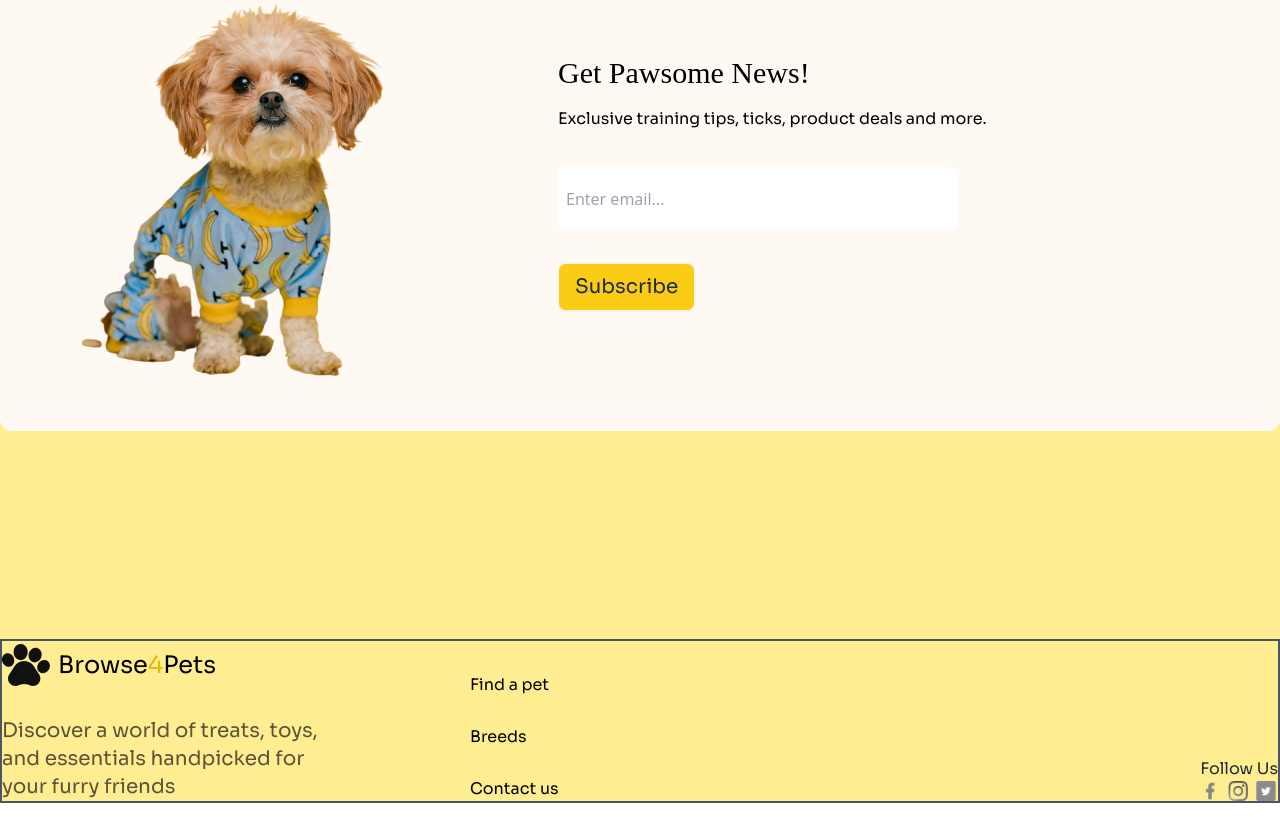
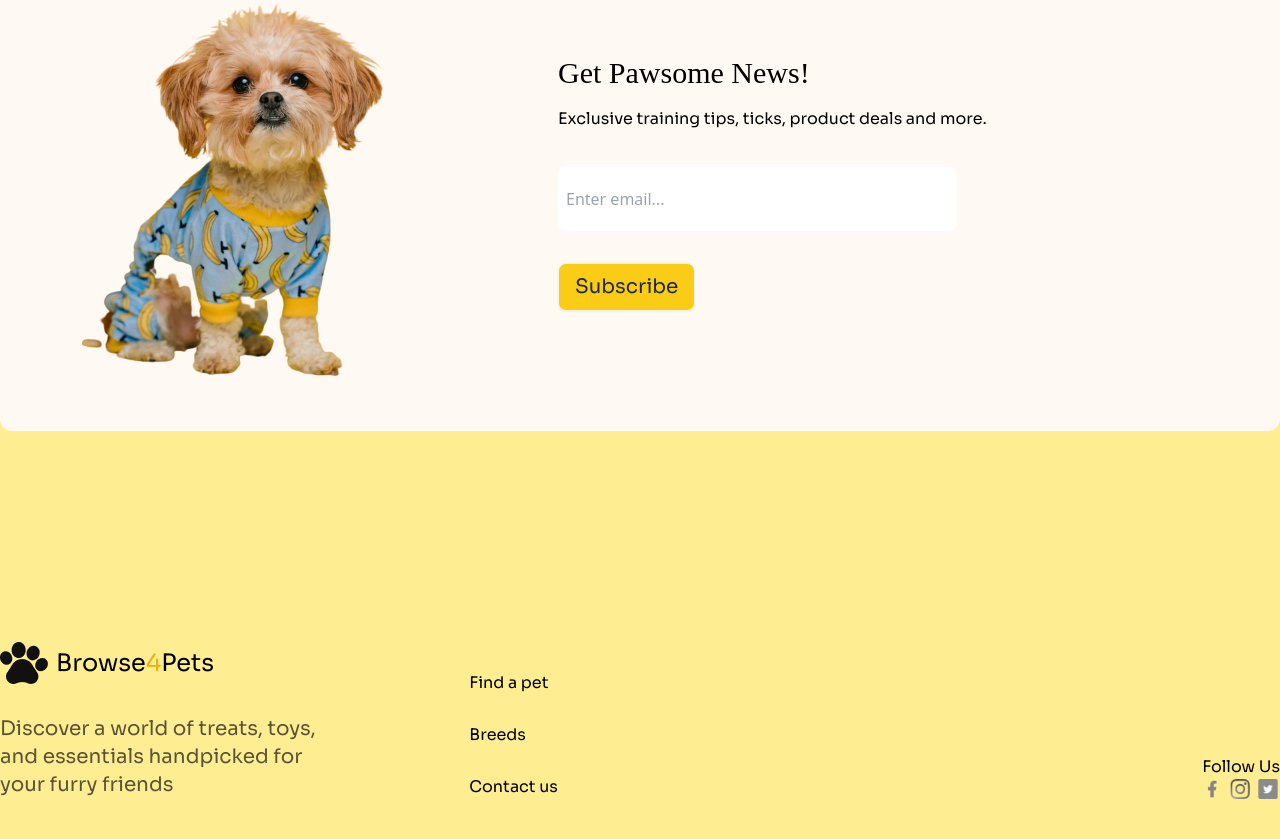
Before and after one commit to MASUDMIAHCS/assignment-3, a plain HTML site: page index.html in a window 1280 px wide. Shown: the part 3377-4216 px from the top of the page. Before the commit the page ends 4180 px from the top, so only its background shows below. Drawn offline with nearby package versions, Linux system fonts and the light colour scheme; a web font is replaced by a local one.

Commit message:
the last part of my assignment

```diff
--- a/index.html
+++ b/index.html
@@ -22,7 +22,7 @@
 }
     </style>
 </head>
-<body>
+<body dark-theme="light">
     <main class="max-w-screen-xl mx-auto">
             <nav>
                 <div class="lg:hidden flex justify-between bg-[#FFF9F4] border-b-2 border-gray-300">
@@ -539,7 +539,7 @@
     </main>
 
     <footer>
-        <div class="mt-96 bg-[#FFDC2680]">
+        <div class="mt-96 bg-[#FFDC2680] pb-10">
             <div class="mx-3 lg:max-w-screen-xl bg-[#FFF9F4] lg:mx-auto relative bottom-80 lg:bottom-52 rounded-xl lg:flex items-center justify-around">
                 <div class="mt-9 mb-9">
                     <img src="c1-assets/cute-pet-mid.png" alt="">
@@ -562,7 +562,7 @@
                 </div>
             </div>
 
-            <div class="max-w-screen-xl mx-auto lg:flex lg:space-x-32 border-2 border-gray-600 space-y-8 px-5 lg:px-0">
+            <div class="max-w-screen-xl mx-auto lg:flex lg:space-x-32 space-y-8 px-5 lg:px-0">
                 <div class=" lg:w-2/4">
                     <div class="flex gap-2 items-center">
                         <img src="c1-assets/logo-footer.png" alt="">
@@ -584,7 +584,7 @@
                   <div class="lg:w-2/4 flex flex-col lg:items-end
                   lg:justify-end">
                     <div>
-                        <p class="text-base font-normal sora-font">
+                        <p class="text-base font-normal sora-font text-black">
                             Follow Us
                         </p>
                         <div class="flex gap-2">
```
